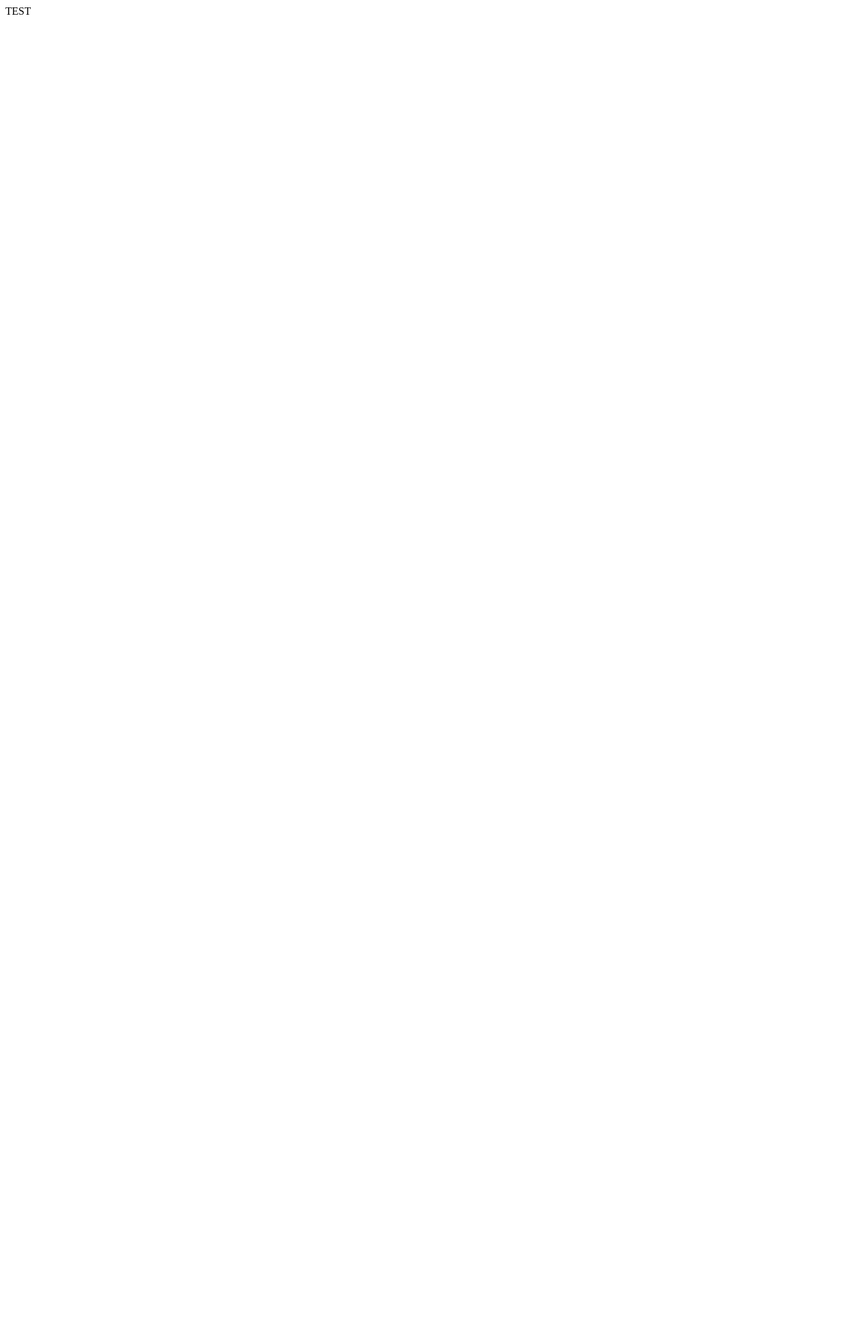
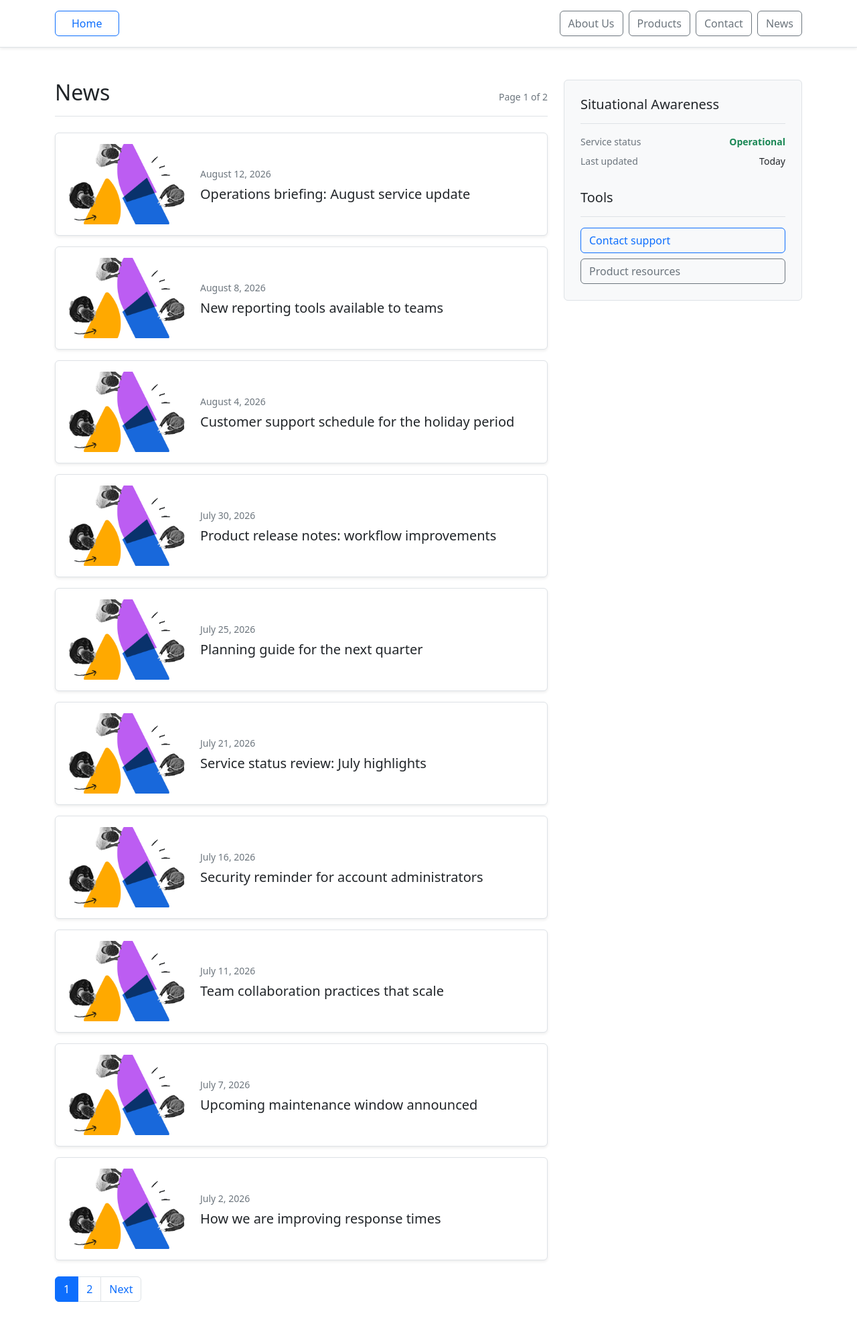
Before and after one commit to pavlicic1marko/django-NB, a Django app: page /news/ in a window 1280 px wide. Before the commit the page is almost empty. Shown: the whole page at 67% size. Before the commit the page ends 22 px from the top, so only its background shows below. Run offline with Django 5.2, Linux system fonts and the light colour scheme.

Commit message:
display news on news page, implemnt paging, adding view function

```diff
--- a/webapp/templates/website/news.html
+++ b/webapp/templates/website/news.html
@@ -1 +1,98 @@
-TEST
+{% extends "website/base.html" %}
+{% load static %}
+
+{% block title %}News{% endblock %}
+
+{% block extra_head %}
+<style>
+	.news-article {
+		display: grid;
+		grid-template-columns: 180px minmax(0, 1fr);
+		gap: 1.25rem;
+		align-items: center;
+	}
+
+	.news-article-image {
+		width: 180px;
+		height: 120px;
+		object-fit: cover;
+	}
+
+	.news-date {
+		color: #6c757d;
+		font-size: 0.875rem;
+	}
+
+	@media (max-width: 575.98px) {
+		.news-article {
+			grid-template-columns: 1fr;
+		}
+
+		.news-article-image {
+			width: 100%;
+			height: 190px;
+		}
+	}
+</style>
+{% endblock %}
+
+{% block content %}
+<main class="container py-5">
+	<div class="row g-4">
+		<section class="col-12 col-lg-8" aria-labelledby="news-heading">
+			<div class="d-flex align-items-baseline justify-content-between border-bottom pb-3 mb-4">
+				<h1 id="news-heading" class="h2 mb-0">News</h1>
+				<span class="text-secondary small">Page {{ article_page.number }} of {{ article_page.paginator.num_pages }}</span>
+			</div>
+
+			<div class="vstack gap-3">
+				{% for article in article_page %}
+					<article class="news-article border rounded-2 p-3 bg-white shadow-sm">
+						<img class="news-article-image rounded-1" src="{% static 'images/image.png' %}" alt="News update image">
+						<div>
+							<time class="news-date d-block mb-2" datetime="{{ article.date|date:'Y-m-d' }}">{{ article.date|date:"F j, Y" }}</time>
+							<h2 class="h5 mb-0">{{ article.title }}</h2>
+						</div>
+					</article>
+				{% endfor %}
+			</div>
+
+			{% if article_page.has_other_pages %}
+				<nav class="mt-4" aria-label="News pages">
+					<ul class="pagination mb-0">
+						{% if article_page.has_previous %}
+							<li class="page-item"><a class="page-link" href="?page={{ article_page.previous_page_number }}">Previous</a></li>
+						{% endif %}
+						{% for page_number in article_page.paginator.page_range %}
+							<li class="page-item {% if page_number == article_page.number %}active{% endif %}">
+								<a class="page-link" href="?page={{ page_number }}">{{ page_number }}</a>
+							</li>
+						{% endfor %}
+						{% if article_page.has_next %}
+							<li class="page-item"><a class="page-link" href="?page={{ article_page.next_page_number }}">Next</a></li>
+						{% endif %}
+					</ul>
+				</nav>
+			{% endif %}
+		</section>
+
+		<aside class="col-12 col-lg-4" aria-label="Situational awareness and tools">
+			<div class="border rounded-2 p-4 bg-light">
+				<h2 class="h5 border-bottom pb-3 mb-3">Situational Awareness</h2>
+				<dl class="row mb-4 small">
+					<dt class="col-7 text-secondary fw-normal">Service status</dt>
+					<dd class="col-5 text-end text-success fw-semibold">Operational</dd>
+					<dt class="col-7 text-secondary fw-normal">Last updated</dt>
+					<dd class="col-5 text-end">Today</dd>
+				</dl>
+
+				<h2 class="h5 border-bottom pb-3 mb-3">Tools</h2>
+				<div class="d-grid gap-2">
+					<a class="btn btn-outline-primary text-start" href="{% url 'contact' %}">Contact support</a>
+					<a class="btn btn-outline-secondary text-start" href="{% url 'products' %}">Product resources</a>
+				</div>
+			</div>
+		</aside>
+	</div>
+</main>
+{% endblock %}
--- a/webapp/views.py
+++ b/webapp/views.py
@@ -3,6 +3,7 @@ from datetime import timezone as dt_timezone
 from collections import defaultdict
 
 from django.contrib import messages
+from django.core.paginator import Paginator
 from django.http import HttpResponse
 from django.shortcuts import redirect, render
 from django.utils import timezone
@@ -51,8 +52,24 @@ def about_us(request):
 def products(request):
     return render(request, "website/products.html")
 
+
 def news(request):
-    return render(request, "website/news.html")
+    articles = [
+        {"title": "Operations briefing: August service update", "date": dt_date(2026, 8, 12)},
+        {"title": "New reporting tools available to teams", "date": dt_date(2026, 8, 8)},
+        {"title": "Customer support schedule for the holiday period", "date": dt_date(2026, 8, 4)},
+        {"title": "Product release notes: workflow improvements", "date": dt_date(2026, 7, 30)},
+        {"title": "Planning guide for the next quarter", "date": dt_date(2026, 7, 25)},
+        {"title": "Service status review: July highlights", "date": dt_date(2026, 7, 21)},
+        {"title": "Security reminder for account administrators", "date": dt_date(2026, 7, 16)},
+        {"title": "Team collaboration practices that scale", "date": dt_date(2026, 7, 11)},
+        {"title": "Upcoming maintenance window announced", "date": dt_date(2026, 7, 7)},
+        {"title": "How we are improving response times", "date": dt_date(2026, 7, 2)},
+        {"title": "Community update: June milestones", "date": dt_date(2026, 6, 27)},
+        {"title": "Getting started with the latest tools", "date": dt_date(2026, 6, 23)},
+    ]
+    article_page = Paginator(articles, 10).get_page(request.GET.get("page"))
+    return render(request, "website/news.html", {"article_page": article_page})
 
 
 def contact(request):
```
Also changed, not shown: webapp/tests.py (+18 -0 lines).
